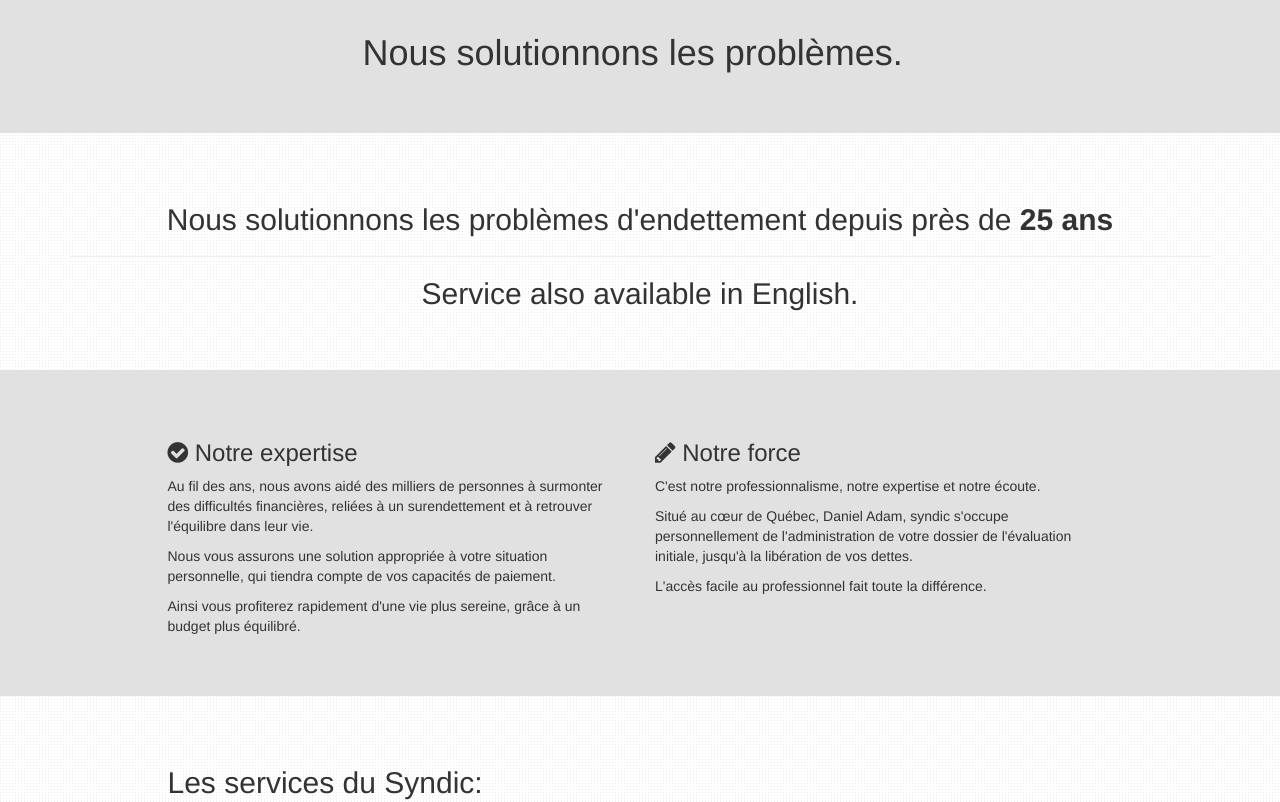
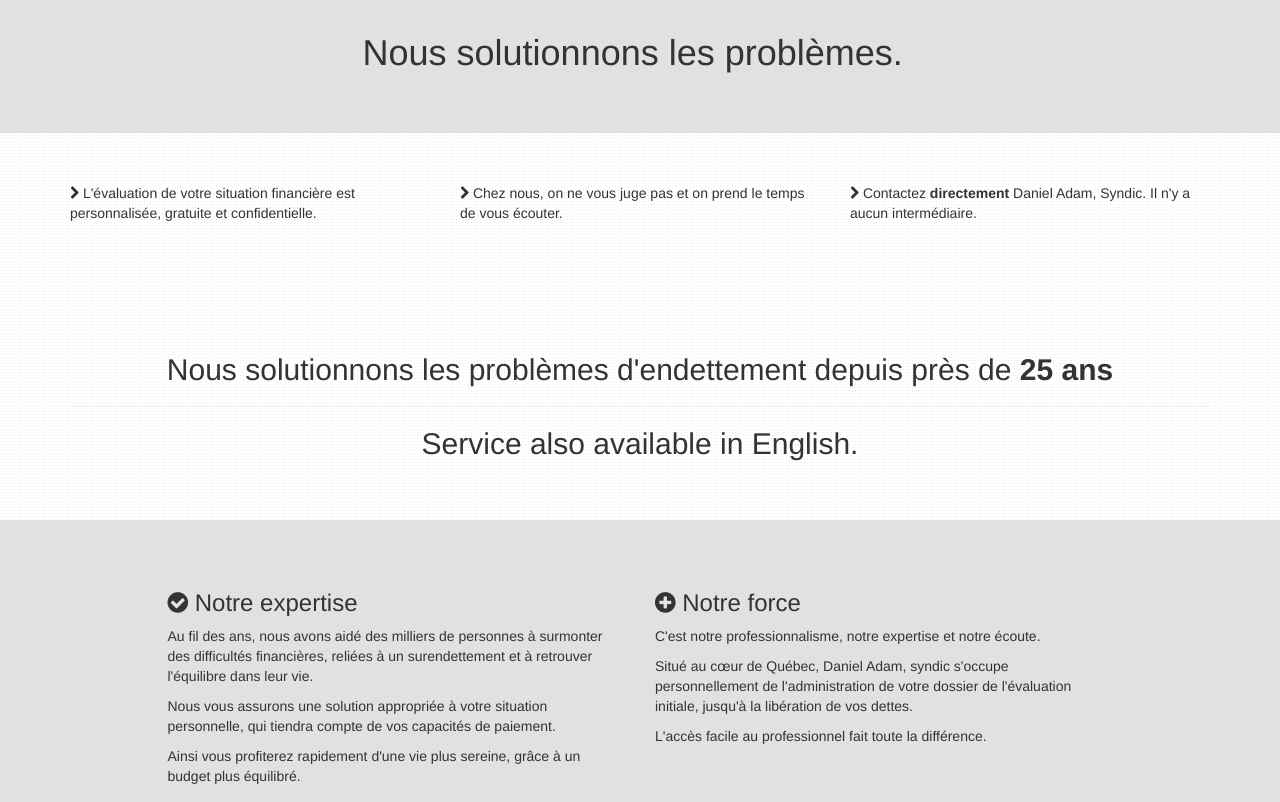
Before and after one commit to bgagnonadam/adamsyndic, a website: page index.html in a window 1280 px wide. Shown: the part 1080-1882 px from the top of the page. Drawn offline with Linux system fonts and the light colour scheme.

Commit message:
parking, texts

```diff
--- a/index.html
+++ b/index.html
@@ -109,15 +109,22 @@
           <div class="col-lg-6 col-md-6 col-sm-6">
            <h1>Nous solutionnons les problèmes.</h1>
           </div>
-          <!--<div class="col-lg-4 col-md-4 col-sm-4">-->
-          <!-- <p><i class="fa fa-chevron-right fa-2"></i> L'évaluation de votre situation financière est personnalisée, gratuite et confidentielle.</p>-->
-          <!--</div>-->
-          <!--<div class="col-lg-4 col-md-4 col-sm-4">-->
-          <!--  <p><i class="fa fa-chevron-right fa-2"></i> Chez nous, on ne vous juge pas et on prend le temps de vous écouter.</p>-->
-          <!--</div>-->
-          <!--<div class="col-lg-4 col-md-4 col-sm-4">-->
-          <!--  <p><i class="fa fa-chevron-right fa-2"></i> Contactez <b>directement</b> Daniel Adam, Syndic. Il n'y a aucun intermédiaire.</p>-->
-          <!--</div>-->
+        </div><!-- /.row -->
+      </div><!-- /.container -->
+    </div><!-- /.section -->
+
+    <div class="section center">
+      <div class="container">
+        <div class="row">
+          <div class="col-lg-4 col-md-4 col-sm-4">
+           <p><i class="fa fa-chevron-right fa-2"></i> L'évaluation de votre situation financière est personnalisée, gratuite et confidentielle.</p>
+          </div>
+          <div class="col-lg-4 col-md-4 col-sm-4">
+            <p><i class="fa fa-chevron-right fa-2"></i> Chez nous, on ne vous juge pas et on prend le temps de vous écouter.</p>
+          </div>
+          <div class="col-lg-4 col-md-4 col-sm-4">
+            <p><i class="fa fa-chevron-right fa-2"></i> Contactez <b>directement</b> Daniel Adam, Syndic. Il n'y a aucun intermédiaire.</p>
+          </div>
         </div><!-- /.row -->
       </div><!-- /.container -->
     </div><!-- /.section -->
@@ -147,7 +154,7 @@
             <p>Ainsi vous profiterez rapidement d'une vie plus sereine, grâce à un budget plus équilibré.</p>
           </div>
           <div class="col-lg-5 col-md-5 col-sm-5">
-            <h3><i class="fa fa-pencil"></i> Notre force</h3>
+            <h3><i class="fa fa-plus-circle"></i> Notre force</h3>
             <p>C'est notre professionnalisme, notre expertise et notre écoute.</p>
             <p>Situé au cœur de Québec, Daniel Adam, syndic s'occupe personnellement de l'administration de votre dossier de l'évaluation initiale, jusqu'à la libération de vos dettes.</p>
             <p>L'accès facile au professionnel fait toute la différence.</p>
@@ -202,6 +209,8 @@
                 <p><i class="fa fa-envelope-o"></i> Courriel: <a href="mailto:daniel@adamsyndic.com">daniel@adamsyndic.com</a></p>
                 <p><i class="fa fa-clock-o"></i> Horaire: Lundi - Vendredi: 9:00 AM à 5:00 PM</p>
                 <p><i class="fa fa-moon-o"></i> Soirs: Rendez-vous en soirée disponible</p>
+                <br>
+                <p><i class="fa fa-dollar"></i> <b>Stationnement gratuit</b></p>
             </div>
         </div><!-- /.row -->
     </div><!-- /.container -->
```
